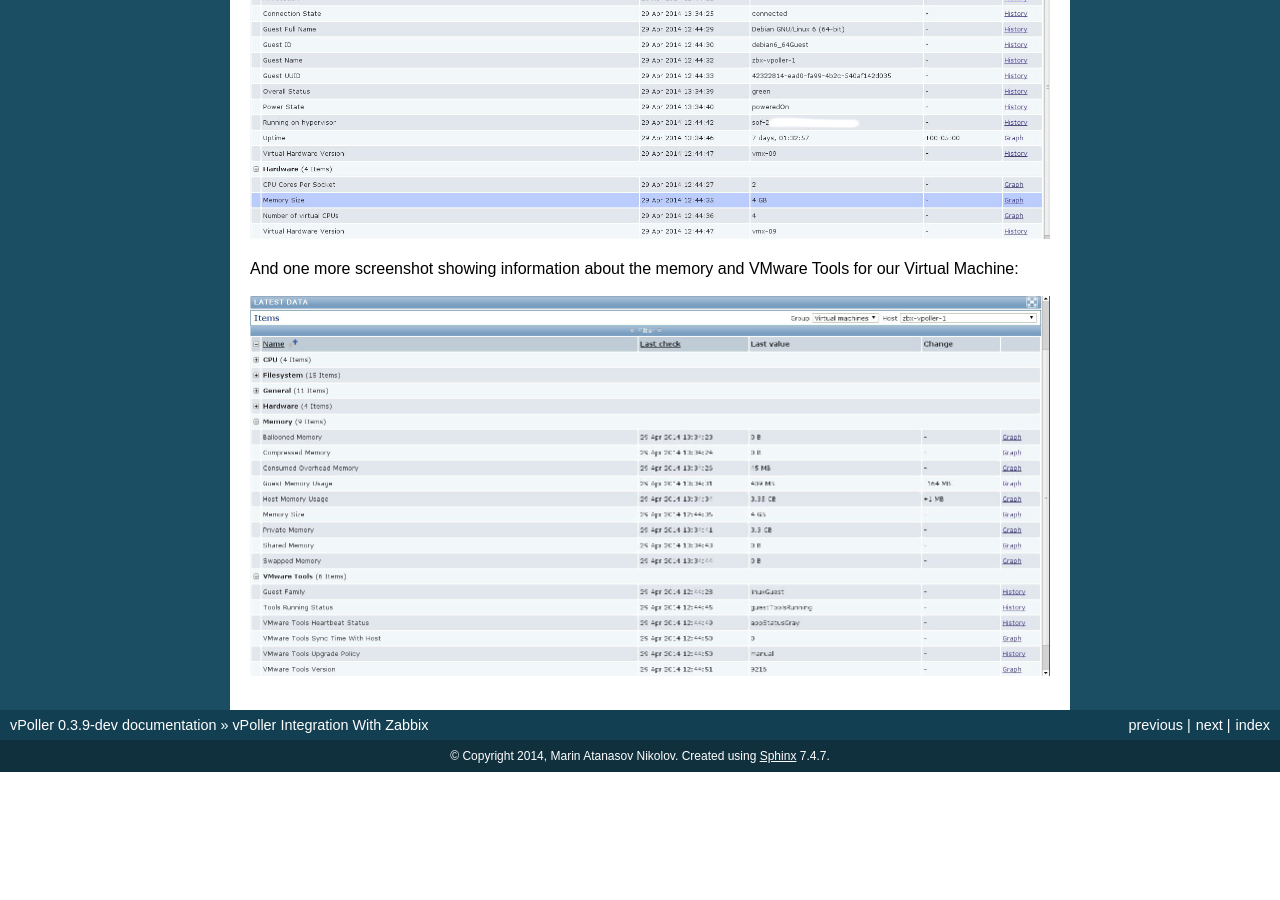
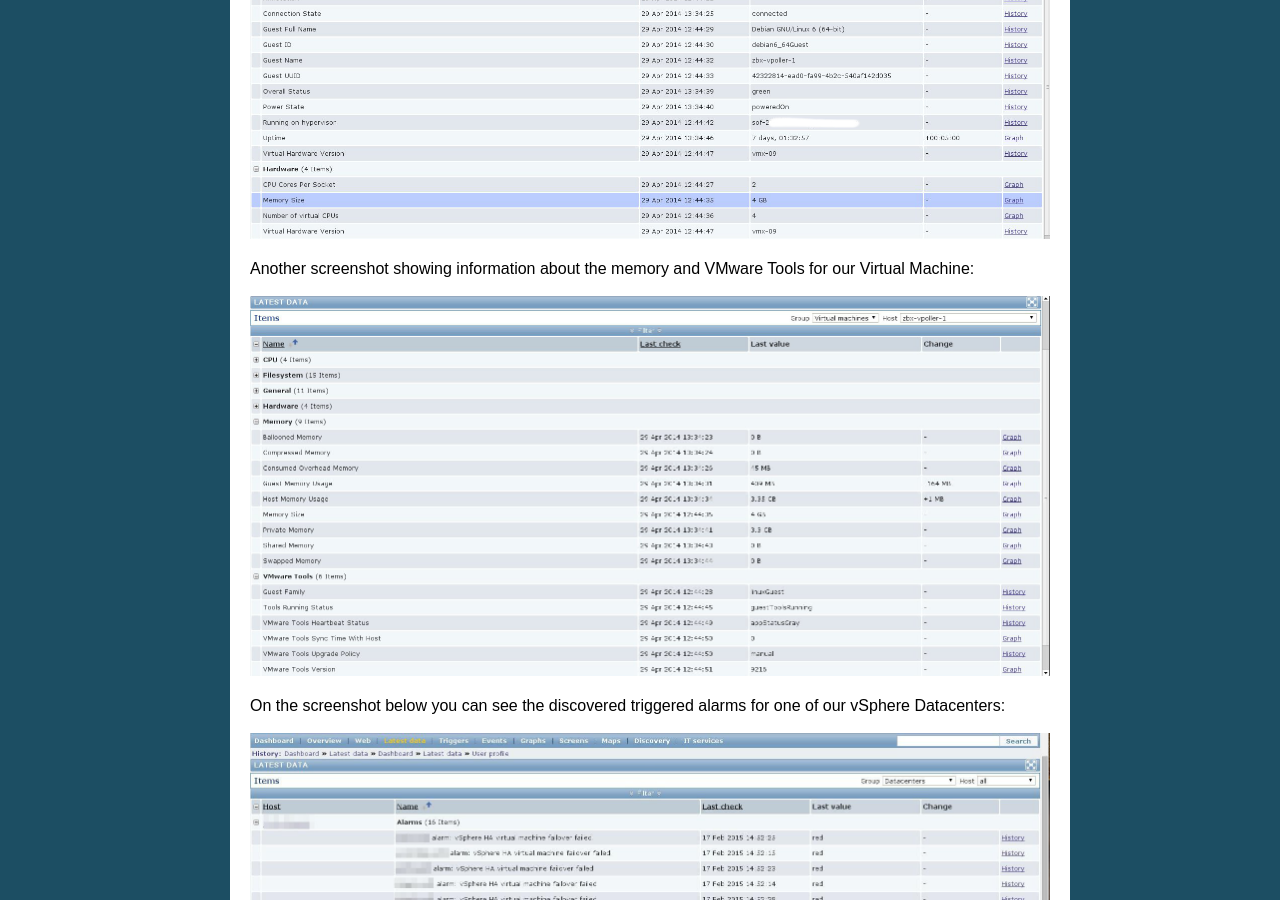
Before and after one commit to dnaeon/py-vpoller, a Sphinx documentation site: the page built from docs/vpoller-zabbix.rst, in a window 1280 px wide and 900 px high, scrolled down 14392 px. Built offline with Sphinx 7.4.7, drawn with Linux system fonts in a browser that asks for light colours; before the commit the page ends 15164 px from its top, so only the background shows below that.

Commit message:
Add an example screenshot showing discovered Datacenter alarms in Zabbix

```diff
--- a/docs/vpoller-zabbix.rst
+++ b/docs/vpoller-zabbix.rst
@@ -673,7 +673,12 @@ Machine:
 
 .. image:: images/vpoller-zabbix-data-7.jpg
 
-And one more screenshot showing information about the memory and
+Another screenshot showing information about the memory and
 VMware Tools for our Virtual Machine:
 
 .. image:: images/vpoller-zabbix-data-8.jpg
+
+On the screenshot below you can see the discovered triggered alarms
+for one of our vSphere Datacenters:
+
+.. image:: images/vpoller-datacenter-alarms.jpg
```
Also changed, not shown: docs/images/vpoller-datacenter-alarms.jpg (added).
